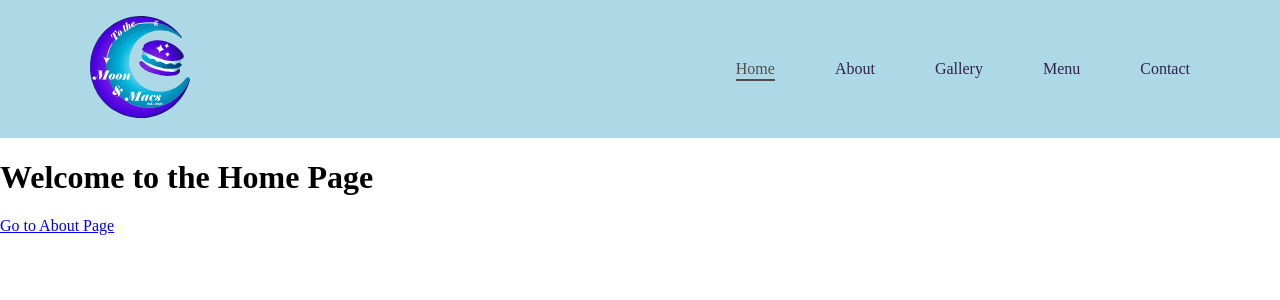
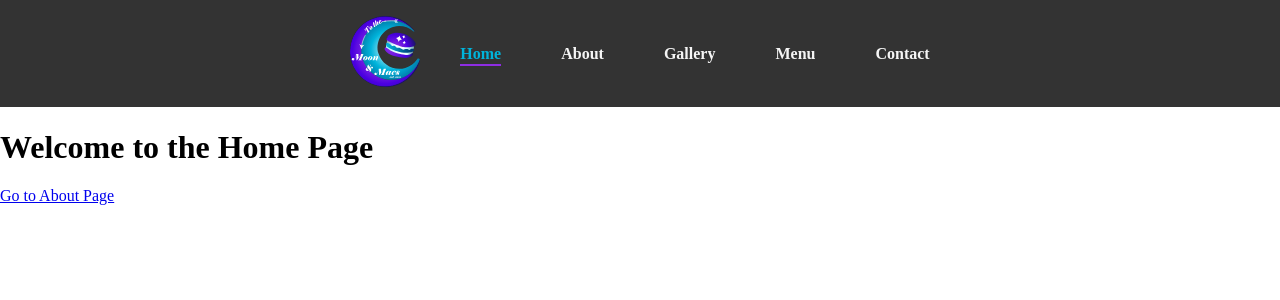
Before and after one commit to Aleroms/MoonyMacs, a React (Vite) app: page / in a window 1280 px wide. Shown: the top 300 px of the page. Built offline with nearby package versions, Linux system fonts and the light colour scheme.

Commit message:
Navbar example one

```diff
--- a/src/components/Hamburger/Hamburger.tsx
+++ b/src/components/Hamburger/Hamburger.tsx
@@ -1,4 +1,7 @@
 import React from "react";
+
+const themeBlue = "#0083B0";
+const themePurple = "#8E2DE2";
 
 const Hamburger: React.FC = () => (
   <svg
@@ -15,7 +18,7 @@ const Hamburger: React.FC = () => (
         height="4"
         rx="2"
         transform="translate(304 47)"
-        fill="#574c4c"
+        fill={themeBlue}
       />
       <rect
         id="Rectangle_5"
@@ -24,7 +27,7 @@ const Hamburger: React.FC = () => (
         height="4"
         rx="2"
         transform="translate(304 67)"
-        fill="#574c4c"
+        fill={themePurple}
       />
       <rect
         id="Rectangle_4"
@@ -33,7 +36,7 @@ const Hamburger: React.FC = () => (
         height="4"
         rx="2"
         transform="translate(294 57)"
-        fill="#574c4c"
+        fill={themeBlue}
       />
     </g>
   </svg>
--- a/src/components/Navbar/Navbar.css
+++ b/src/components/Navbar/Navbar.css
@@ -3,14 +3,14 @@
   margin: 0 auto;
   padding: 0 15px;
   display: flex;
-  justify-content: space-between;
+  justify-content: center;
   align-items: center;
   height: 100%;
 }
 
 .navbar {
   position: relative;
-  background-color: lightblue;
+  background-color: #333333;
   padding: 1rem 0;
 }
 
@@ -32,17 +32,17 @@
 
 .nav-elements ul a {
   font-size: 16px;
-  font-weight: 400;
-  color: #2f234f;
+  font-weight: 600;
+  color: whitesmoke;
   text-decoration: none;
 }
 
 .nav-elements ul a.active {
-  color: #574c4c;
-  font-weight: 500;
+  color: #00B4DB;
   position: relative;
 }
 
+/* the underline for active route */
 .nav-elements ul a.active::after {
   content: "";
   position: absolute;
@@ -50,7 +50,7 @@
   left: 0;
   width: 100%;
   height: 2px;
-  background-color: #574c4c;
+  background-color: #8E2DE2;
 }
 
 @media (max-width: 768px) {
@@ -68,8 +68,8 @@
   .nav-elements {
     position: absolute;
     right: 0;
-    top: 60px;
-    background-color: #fef7e5;
+    top: 107px;
+    background-color: #444;
     width: 0px;
     height: calc(100vh - 60px);
     transition: all 0.3s ease-in;
@@ -77,7 +77,7 @@
   }
 
   .nav-elements.active {
-    width: 270px;
+    width: 170px;
   }
 
   .nav-elements ul {
@@ -89,4 +89,8 @@
     margin-right: unset;
     margin-top: 22px;
   }
+
+  .container {
+    justify-content: space-between;
+  }
 }
--- a/src/components/Navbar/Navbar.tsx
+++ b/src/components/Navbar/Navbar.tsx
@@ -7,19 +7,7 @@ import Logo from "../Logo/Logo";
 
 const Navbar: React.FC = () => {
   const [showNavbar, setShowNavbar] = useState(false);
-  const [viewportWidth, setViewportWidth] = useState(window.innerWidth);
 
-  useEffect(() => {
-    const handleResize = () => {
-      setViewportWidth(window.innerWidth);
-    };
-    window.addEventListener("resize", handleResize);
-    return () => window.removeEventListener("resize", handleResize);
-  }, []);
-
-  const calculateLogoWidth = () => {
-    return viewportWidth < 600 ? 70 : viewportWidth < 900 ? 80 : 100;
-  };
   const handleShowNavbar = () => {
     setShowNavbar(!showNavbar);
   };
@@ -29,7 +17,7 @@ const Navbar: React.FC = () => {
       <div className="container">
         <div className="logo">
           <NavLink to="/">
-            <Logo width={calculateLogoWidth()} />
+            <Logo width={70} />
           </NavLink>
         </div>
         <div className="menu-icon" onClick={handleShowNavbar}>
```
